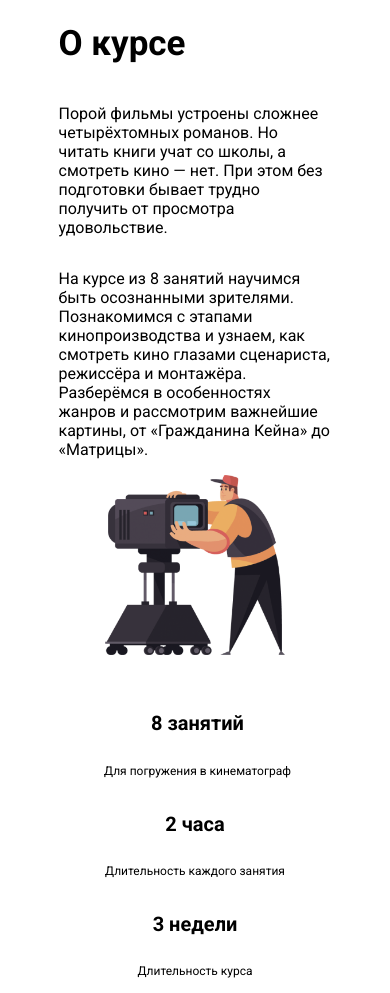
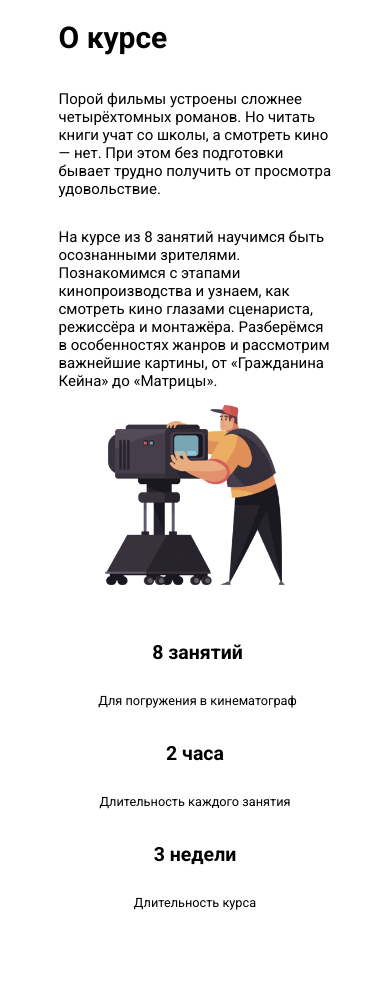
Before and after one commit to EyvazovSamir/jed-step-projects, a plain HTML site: page htmlcss/step-project/index.html in a window 390 px wide. After the commit the page ends 931 px from the top, so only its background shows below. Drawn offline with Linux system fonts and the light colour scheme.

Commit message:
fixed step-project

```diff
--- a/htmlcss/step-project/style.css
+++ b/htmlcss/step-project/style.css
@@ -1,12 +1,18 @@
 @import url("https://fonts.googleapis.com/css2?family=Roboto:wght@400;700&display=swap");
 /* A: kodlari format edek z/o [shift+alt+f] */
+/* S: done ✅ */
+
+:root {
+  font-size: 20px;
+}
+
 .container {
   max-width: 70vw;
   margin: 0 auto;
   font-family: "Roboto", sans-serif;
 }
 .header {
-  font-size: 45px;
+  font-size: 2rem;
 }
 .main {
   display: flex;
@@ -15,7 +21,7 @@
 .text {
   display: flex;
   flex-direction: column;
-  font-size: 20px;
+  font-size: 1rem;
   flex-basis: 50%;
 }
 
@@ -35,7 +41,7 @@
   margin-top: 40px;
   display: flex;
   flex-wrap: wrap;
-  font-size: 14px;
+  font-size: 1.75rem;
 }
 
 .footer img {
@@ -45,7 +51,7 @@
 }
 
 h2 {
-  font-size: 25px;
+  font-size: 1.25rem;
 }
 
 .footer .text1 {
@@ -58,17 +64,25 @@ h2 {
 }
 
 .text1 p {
-  font-size: 15px;
+  font-size: 0.75rem;
 }
+
+/* tablet */
 
 @media (max-width: 830px) {
   /* A: font-size-lari root-a bagli edek. rem-lerle verek */
+  /* S: done ✅ */
+
+  :root {
+    font-size: 15px;
+  }
+
   .header {
-    font-size: 35px;
+    font-size: 2rem;
   }
 
   .text {
-    font-size: 16px;
+    font-size: 1rem;
   }
 
   .main {
@@ -93,7 +107,7 @@ h2 {
   }
 
   h2 {
-    font-size: 20px;
+    font-size: 1.3rem;
   }
 
   .footer {
@@ -101,17 +115,23 @@ h2 {
   }
 
   .text1 p {
-    font-size: 12px;
+    font-size: 0.85rem;
   }
 }
 
+/* mobile */
+
 @media (max-width: 380px) {
+  :root {
+    font-size: 10px;
+  }
+
   .header {
-    font-size: 30px;
+    font-size: 2.75rem;
   }
 
   .text {
-    font-size: 13px;
+    font-size: 1.3rem;
   }
 
   .main img {
@@ -120,13 +140,12 @@ h2 {
   }
 
   h2 {
-    font-size: 15px;
+    font-size: 1.5rem;
   }
 
   .text1 p {
-    font-size: 10px;
+    font-size: 1rem;
   }
   /* A: bos selector */
-  .footer .text1 {
-  }
+  /* S: done ✅ */
 }
```
Also changed, not shown: htmlcss/step-project/index.html (+1 -0 lines).
